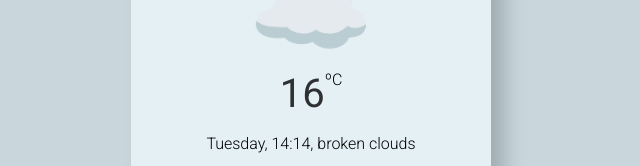
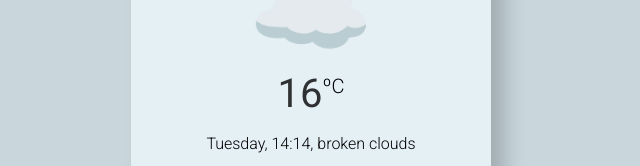
Before and after one commit to beattrizgarcia/meteorologia, a plain HTML site: page index.html in a window 1280 px wide. Shown: the part 268-434 px from the top of the page, 329-969 px from the left. Drawn offline with Linux system fonts and the light colour scheme.

Commit message:
Corrected the weather unit positioning

```diff
--- a/src/index.css
+++ b/src/index.css
@@ -60,6 +60,10 @@ main {
   text-align: center;
   margin: 0;
 }
+.weather-unit {
+  margin-top: 4px;
+  font-size: 20px;
+}
 .just-temperature {
   display: flex;
   justify-content: center;
```
